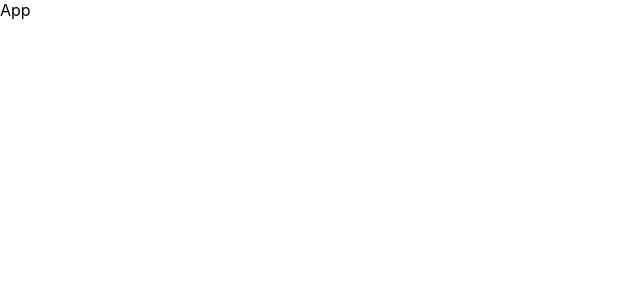
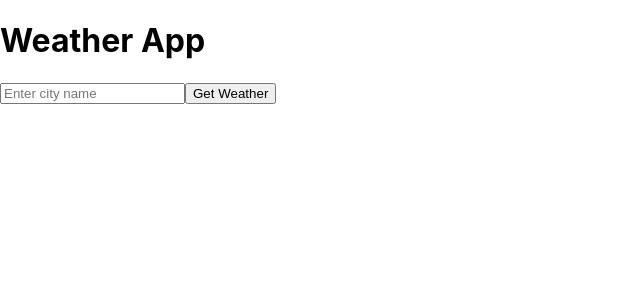
Before and after one commit to Kathoni/Weatherapp, a React (Create React App) app: page / in a window 1280 px wide. Shown: the top 300 px of the page, without its empty margins (0-640 px from the left). Built offline with nearby package versions, Linux system fonts and the light colour scheme.

Commit message:
Setting weather component

```diff
--- a/src/App.js
+++ b/src/App.js
@@ -1,8 +1,11 @@
 import React from 'react'
+import WeatherApp from './components/Weather'
 
 function App() {
   return (
-    <div>App</div>
+    <div>
+      <WeatherApp/>
+    </div>
   )
 }
 
--- /dev/null
+++ b/src/components/Weather.jsx
@@ -0,0 +1,45 @@
+// src/WeatherApp.js
+import React, { useState } from 'react';
+
+const WeatherApp = () => {
+  const [city, setCity] = useState('');
+  const [weatherData, setWeatherData] = useState(null);
+  const [error, setError] = useState('');
+
+  const fetchWeather = async () => {
+    try {
+      const response = await fetch(` https://api.openweathermap.org/data/2.5/weather?q=${city}&units=metric&APPID=41e2b7ac474a47496aebac3adf329ae8`);
+      if (!response.ok) throw new Error('City not found');
+      const data = await response.json();
+      setWeatherData(data);
+      setError('');
+    } catch (err) {
+      setError(err.message);
+      setWeatherData(null);
+    }
+  };
+
+  return (
+    <div>
+      <h1>Weather App</h1>
+      <input
+        type="text"
+        value={city}
+        onChange={(e) => setCity(e.target.value)}
+        placeholder="Enter city name"
+      />
+      <button onClick={fetchWeather}>Get Weather</button>
+      {error && <p style={{ color: 'red' }}>{error}</p>}
+      {weatherData && (
+        <div>
+          <h2>{weatherData.name}</h2>
+          <p>Temperature: {weatherData.main.temp} °C</p>
+          <p>Humidity: {weatherData.main.humidity} %</p>
+          <p>Condition: {weatherData.weather[0].description}</p>
+        </div>
+      )}
+    </div>
+  );
+};
+
+export default WeatherApp;
```
